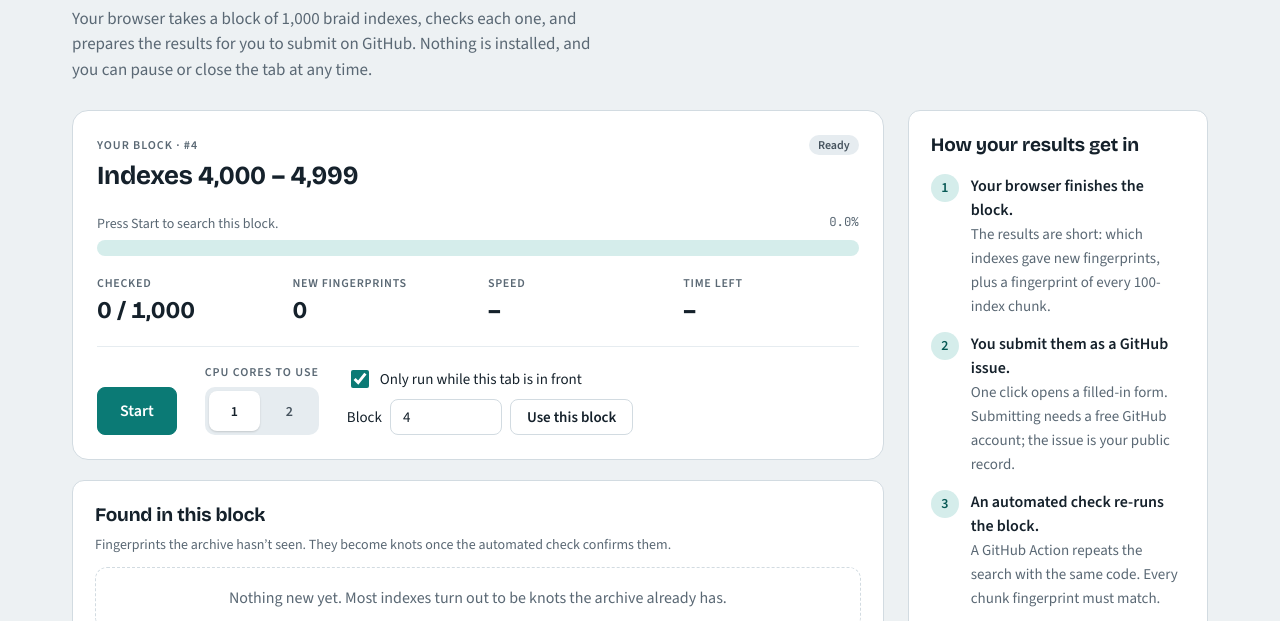
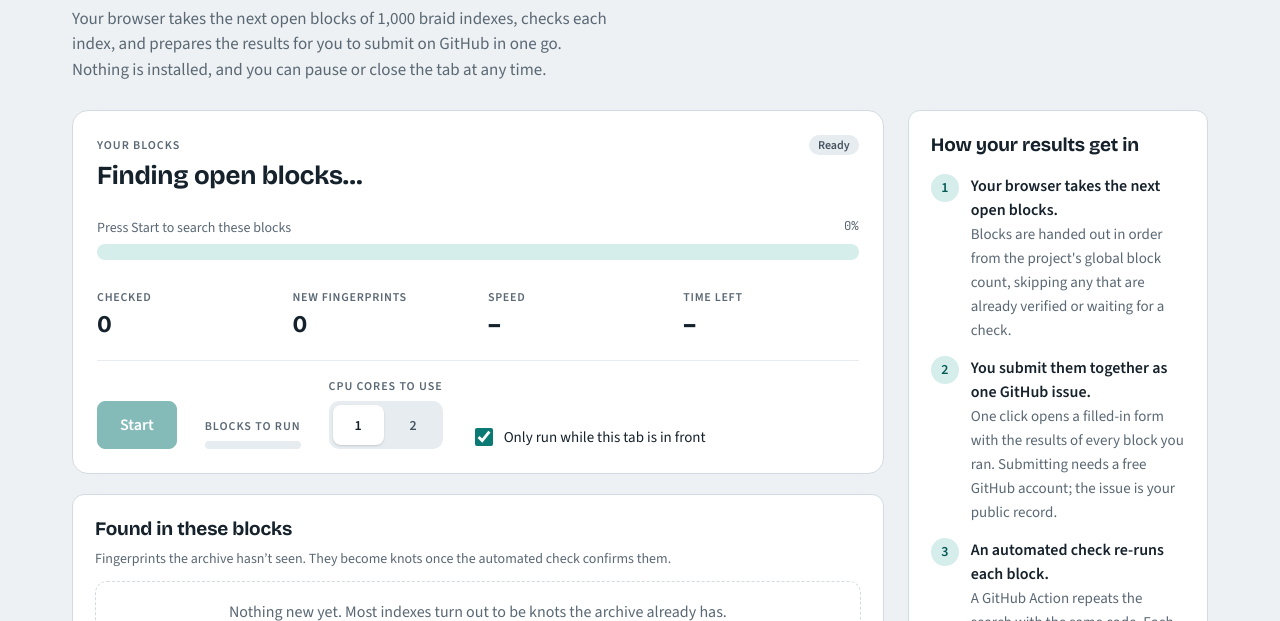
Before and after one commit to gamermode18536964-star/Knot-Archive, a website with bundled scripts: page contribute.html in a window 1280 px wide. Shown: the part 171-792 px from the top of the page. Built offline with nearby package versions, Linux system fonts and the light colour scheme.

Commit message:
Update contribute.html

```diff
--- a/contribute.html
+++ b/contribute.html
@@ -16,7 +16,7 @@
   <div>
     <div class="eyebrow">Volunteer computing</div>
     <h1 class="page-title">Lend your CPU to the search</h1>
-    <p class="lede">Your browser takes a block of 1,000 braid indexes, checks each one, and prepares the results for you to submit on GitHub. Nothing is installed, and you can pause or close the tab at any time.</p>
+    <p class="lede">Your browser takes the next open blocks of 1,000 braid indexes, checks each index, and prepares the results for you to submit on GitHub in one go. Nothing is installed, and you can pause or close the tab at any time.</p>
   </div>
 
   <section class="two-col">
@@ -24,22 +24,24 @@
       <div class="panel block-card">
         <div style="display:flex;flex-wrap:wrap;justify-content:space-between;align-items:baseline;gap:8px">
           <div>
-            <div class="eyebrow" id="blockEyebrow">Your block</div>
-            <h2 style="font-size:26px;font-variant-numeric:tabular-nums;margin-top:2px" id="blockTitle">Finding an open block…</h2>
+            <div class="eyebrow" id="blockEyebrow">Your blocks</div>
+            <h2 style="font-size:26px;font-variant-numeric:tabular-nums;margin-top:2px" id="blockTitle">Finding open blocks…</h2>
+            <p class="muted" style="margin:4px 0 0;font-size:14px" id="globalLine"></p>
           </div>
           <span class="chip" id="status">Ready</span>
         </div>
 
         <div>
           <div style="display:flex;justify-content:space-between;gap:12px;font-size:14px;color:var(--muted);margin-bottom:6px">
-            <span id="progLabel">Press Start to search this block</span>
+            <span id="progLabel">Press Start to search these blocks</span>
             <span class="mono" id="pct">0%</span>
           </div>
-          <div class="bar" role="progressbar" aria-label="Block progress" aria-valuemin="0" aria-valuemax="100" aria-valuenow="0" id="bar"><div id="barFill"></div></div>
+          <div class="bar" role="progressbar" aria-label="Search progress" aria-valuemin="0" aria-valuemax="100" aria-valuenow="0" id="bar"><div id="barFill"></div></div>
+          <div class="pills" id="blockPills" style="margin-top:10px" aria-label="Block status"></div>
         </div>
 
         <dl class="live">
-          <div><dt>Checked</dt><dd id="dChecked">0 / 1,000</dd></div>
+          <div><dt>Checked</dt><dd id="dChecked">0</dd></div>
           <div><dt>New fingerprints</dt><dd id="dNew">0</dd></div>
           <div><dt>Speed</dt><dd id="dSpeed">–</dd></div>
           <div><dt>Time left</dt><dd id="dEta">–</dd></div>
@@ -51,12 +53,15 @@
             <a class="btn big" id="submitBtn" hidden>Submit results on GitHub</a>
           </div>
           <div style="display:flex;flex-direction:column;gap:6px">
+            <span class="eyebrow" id="countLabel">Blocks to run</span>
+            <div class="segmented" role="group" aria-labelledby="countLabel" id="blockCount"></div>
+          </div>
+          <div style="display:flex;flex-direction:column;gap:6px">
             <span class="eyebrow" id="coresLabel">CPU cores to use</span>
             <div class="segmented" role="group" aria-labelledby="coresLabel" id="cores"></div>
           </div>
           <div style="display:flex;flex-direction:column;gap:8px;font-size:15px">
             <label class="check"><input type="checkbox" id="visibleOnly" checked> Only run while this tab is in front</label>
-            <label class="check" style="gap:8px">Block <input type="number" id="blockPick" min="0" step="1" style="width:7rem;min-height:36px"> <button type="button" class="btn" id="blockGo" style="min-height:36px">Use this block</button></label>
           </div>
         </div>
 
@@ -68,7 +73,7 @@
       </div>
 
       <div class="panel panel-pad">
-        <h2>Found in this block</h2>
+        <h2>Found in these blocks</h2>
         <p class="muted" style="margin:4px 0 12px;font-size:14px">Fingerprints the archive hasn’t seen. They become knots once the automated check confirms them.</p>
         <p class="empty" id="noneFound" style="padding:18px;margin:0">Nothing new yet. Most indexes turn out to be knots the archive already has.</p>
         <ul class="found-list" id="foundList"></ul>
@@ -79,9 +84,9 @@
       <div class="panel panel-pad">
         <h2 style="margin-bottom:14px">How your results get in</h2>
         <ol class="steps-list">
-          <li><span class="n">1</span><span><b>Your browser finishes the block.</b><br><small>The results are short: which indexes gave new fingerprints, plus a fingerprint of every 100-index chunk.</small></span></li>
-          <li><span class="n">2</span><span><b>You submit them as a GitHub issue.</b><br><small>One click opens a filled-in form. Submitting needs a free GitHub account; the issue is your public record.</small></span></li>
-          <li><span class="n">3</span><span><b>An automated check re-runs the block.</b><br><small>A GitHub Action repeats the search with the same code. Every chunk fingerprint must match.</small></span></li>
+          <li><span class="n">1</span><span><b>Your browser takes the next open blocks.</b><br><small>Blocks are handed out in order from the project's global block count, skipping any that are already verified or waiting for a check.</small></span></li>
+          <li><span class="n">2</span><span><b>You submit them together as one GitHub issue.</b><br><small>One click opens a filled-in form with the results of every block you ran. Submitting needs a free GitHub account; the issue is your public record.</small></span></li>
+          <li><span class="n">3</span><span><b>An automated check re-runs each block.</b><br><small>A GitHub Action repeats the search with the same code. Each block whose fingerprints all match is accepted and adds one to the global block count.</small></span></li>
           <li><span class="n">4</span><span><b>New knots are committed with your name.</b><br><small>knots.json is updated, the site rebuilds, and each new knot's page credits you.</small></span></li>
         </ol>
       </div>
```
